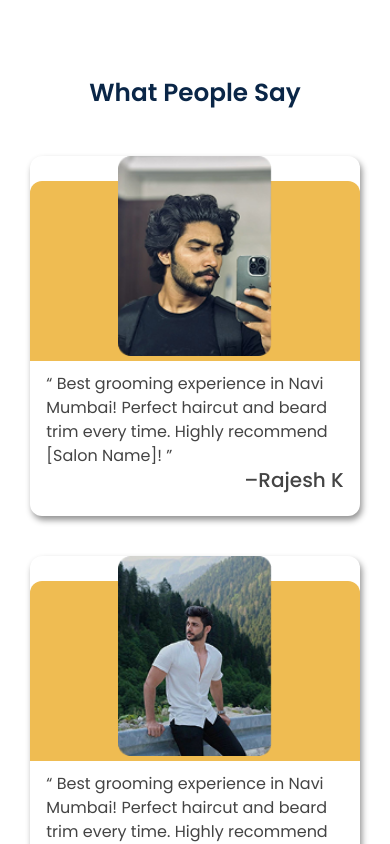
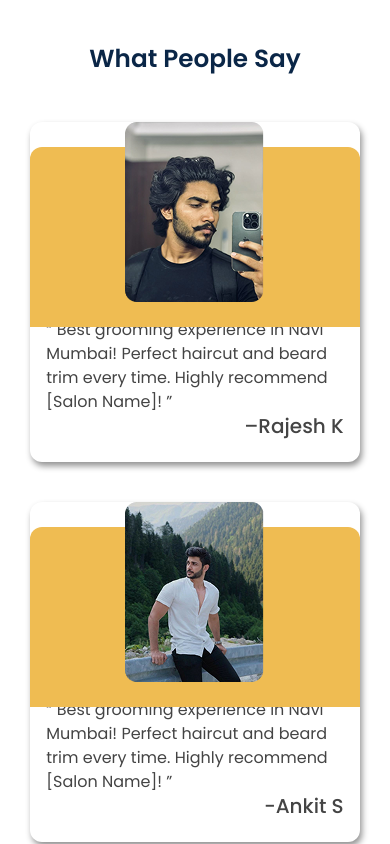
Before and after one commit to vinayak0535/elite_men, a plain HTML site: page index.html in a window 390 px wide. Shown: the part 3800-4644 px from the top of the page. Drawn offline with nearby package versions, Linux system fonts and the light colour scheme.

Commit message:
Update style.css

```diff
--- a/style.css
+++ b/style.css
@@ -274,7 +274,7 @@ footer{
 
 
     .image img{
-        width: 380px !important;
+        width: 90% !important;
         margin-block: 20px;
     }
 
@@ -291,8 +291,7 @@ footer{
     }
 
     .test img{
-        height: 200px;
-        margin-block: 20px;
+
     }
 
     .social-card{
@@ -345,6 +344,8 @@ footer{
         display: block;
         margin: auto;
         z-index: 1;
+        height: 180px;
+        margin-top: 40px;
 
     }
 
```
